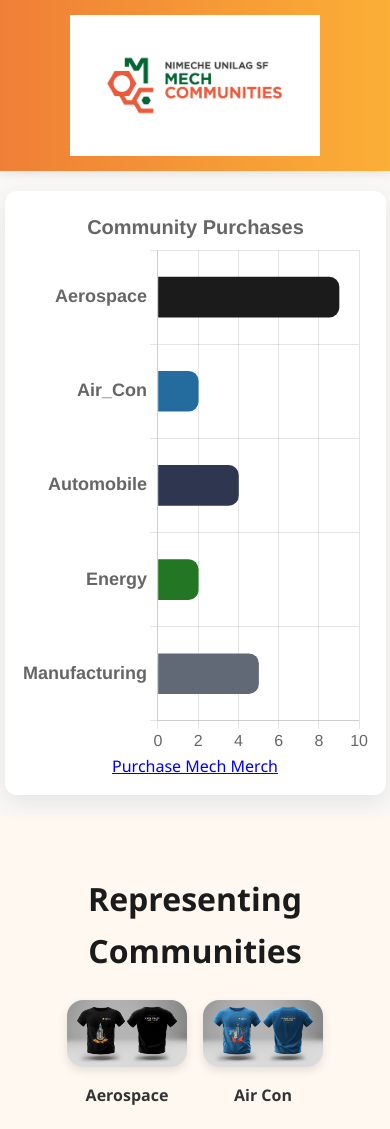
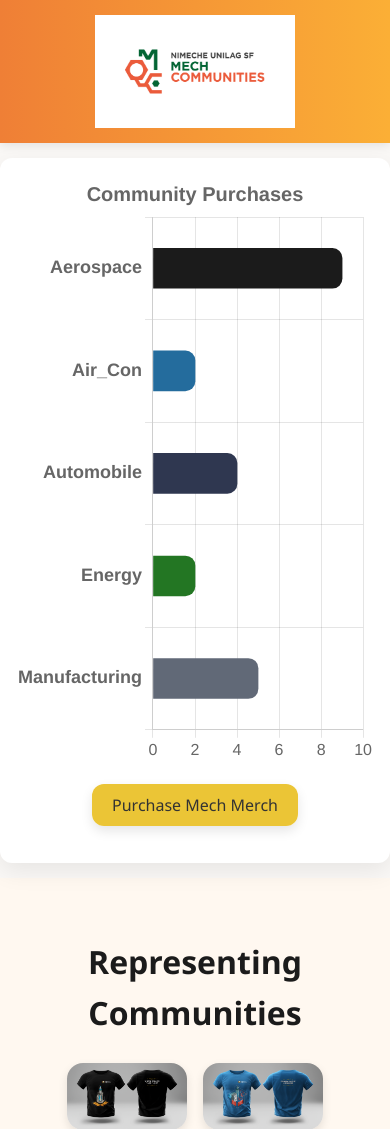
Before and after one commit to Dandollars3/mech-merch-leaderboard, a Flask app: page / in a window 390 px wide. Shown: the top 1129 px of the page. Run offline with Flask 3, Linux system fonts and the light colour scheme.

Commit message:
Update style.css

```diff
--- a/static/css/style.css
+++ b/static/css/style.css
@@ -8,7 +8,7 @@ body {
   text-align: center;
 }
 
-/* Header */
+/* Header - Mobile Fix Added */
 header {
   background: linear-gradient(90deg, #EF7F36, #FBAF36);
   color: white;
@@ -34,7 +34,7 @@ main, .chart-container, .models, .community-section, .cta {
   max-width: 900px;
 }
 
-/* Chart container */
+/* Chart container - Mobile Fix Added */
 .chart-container {
   max-width: 900px;
   margin: 40px auto;
@@ -52,67 +52,33 @@ main, .chart-container, .models, .community-section, .cta {
   margin: 20px 0;
 }
 
-/* Mobile Responsiveness */
-@media (max-width: 768px) {
-  header {
-    height: auto;
-    padding: 15px 10px;
-    flex-direction: column;
-    gap: 15px;
-    font-size: 22px;
-    justify-content: center;
-    align-items: center;
-    text-align: center;
+.chart-wrapper {
+  width: 100%;
+  max-width: 500px;
+  margin: auto;
+  padding: 10px;
 }
 
-  header img {
-    width: 60%;
-    max-width: 200px;
-    height: auto;
-    margin: 0 auto;
-  }
-
-  .chart-container {
-    max-width: 95%;
-    margin: 15px auto;
-    padding: 15px !important;
-    min-height: 75vh;
-    border-radius: 12px !important;
-  }
-
-  #leaderboardChart {
-    height: auto !important;
-    min-height: 65vh;
-    width: 100% !important;
-    margin: 0;
-  }
-
-  .model-track img,
-  .model-slider img {
-    height: 180px;
+/* CTA Section */
+.cta {
+  text-align: center;
+  margin-top: 30px;
 }
 
 .cta a {
-    padding: 10px 20px;
-    font-size: 16px;
+  background-color: #EBC536;
+  color: #333;
+  padding: 15px 30px;
+  text-decoration: none;
+  font-size: 18px;
+  border-radius: 12px;
+  box-shadow: 0 5px 12px rgba(0,0,0,0.1);
+  transition: background 0.3s ease;
 }
 
-  .refresh-btn {
-    flex-direction: column;
-    font-size: 14px;
-    padding: 8px 16px;
+.cta a:hover {
+  background-color: #FBAF36;
 }
-
-  .community-grid {
-    gap: 1rem;
-  }
-
-  .comm-card {
-    width: 120px;
-  }
-}
-
-/* ... (Keep all other existing CSS rules the same) ... */
 
 /* Community Section */
 .community-section {
@@ -241,7 +207,7 @@ footer {
   100% { transform: translateX(-50%); }
 }
 
-/* Mobile Responsiveness */
+/* Mobile Responsiveness - Fixed Header & Chart */
 @media (max-width: 768px) {
   header {
     height: auto;
@@ -249,23 +215,30 @@ footer {
     flex-direction: column;
     gap: 15px;
     font-size: 22px;
+    justify-content: center;
+    align-items: center;
   }
 
   header img {
-    width: 70%;
-    max-width: 250px;
+    width: 60%;
+    max-width: 200px;
     height: auto;
+    margin: 0 auto;
   }
 
   .chart-container {
-    max-width: 90%;
-    margin: 20px auto;
-    padding: 20px;
-    min-height: 400px;
+    max-width: 95%;
+    margin: 15px auto;
+    padding: 15px !important;
+    min-height: 75vh;
+    border-radius: 12px !important;
   }
 
   #leaderboardChart {
-    height: 400px !important;
+    height: auto !important;
+    min-height: 65vh;
+    width: 100% !important;
+    margin: 0;
   }
 
   .model-track img,
@@ -296,11 +269,11 @@ footer {
 @media (max-width: 480px) {
   .chart-container {
     padding: 15px;
-    min-height: 350px;
+    min-height: 80vh;
   }
 
   #leaderboardChart {
-    height: 300px !important;
+    min-height: 70vh;
   }
 
   .community-section,
```
Lines whose indentation alone changed are shown as unchanged.
